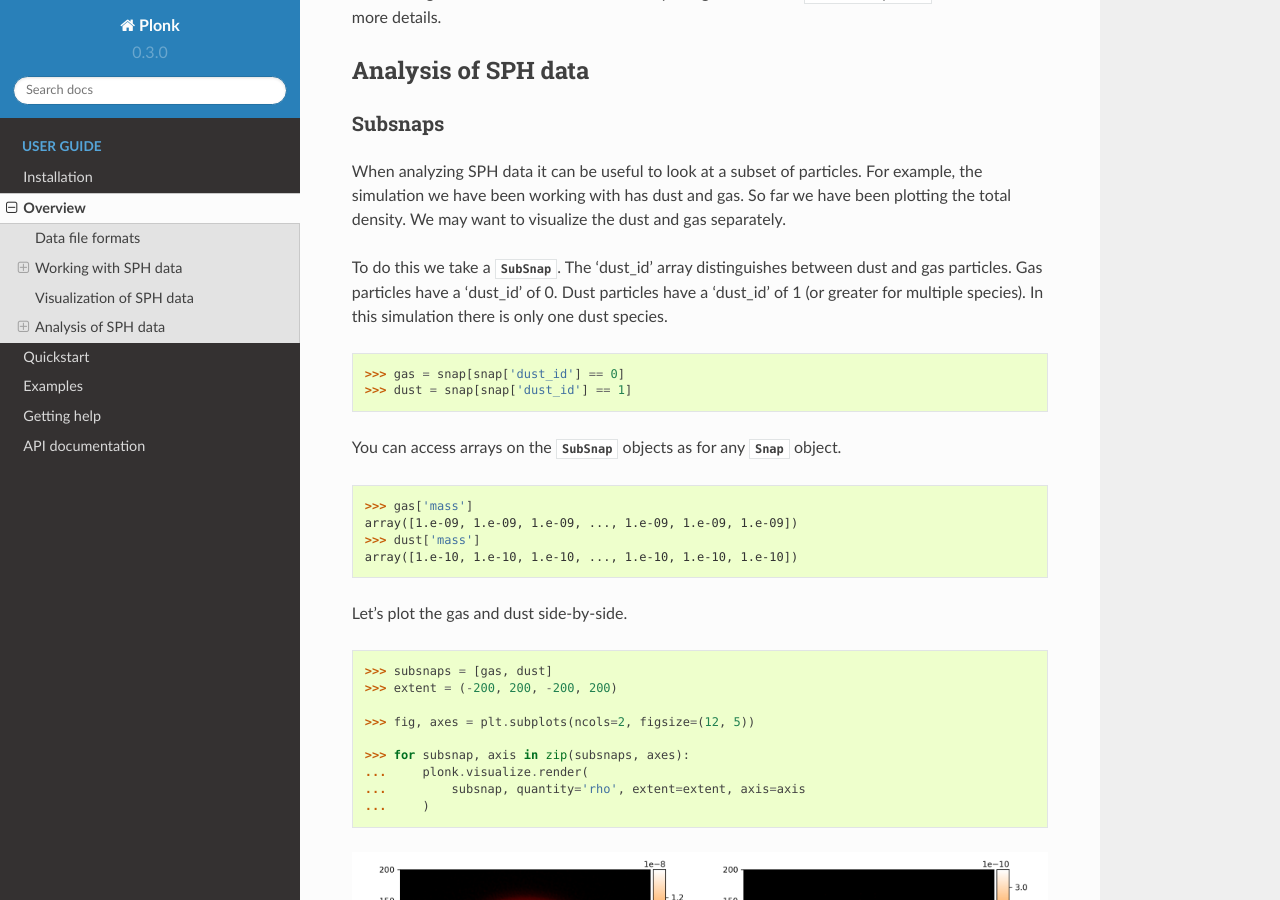
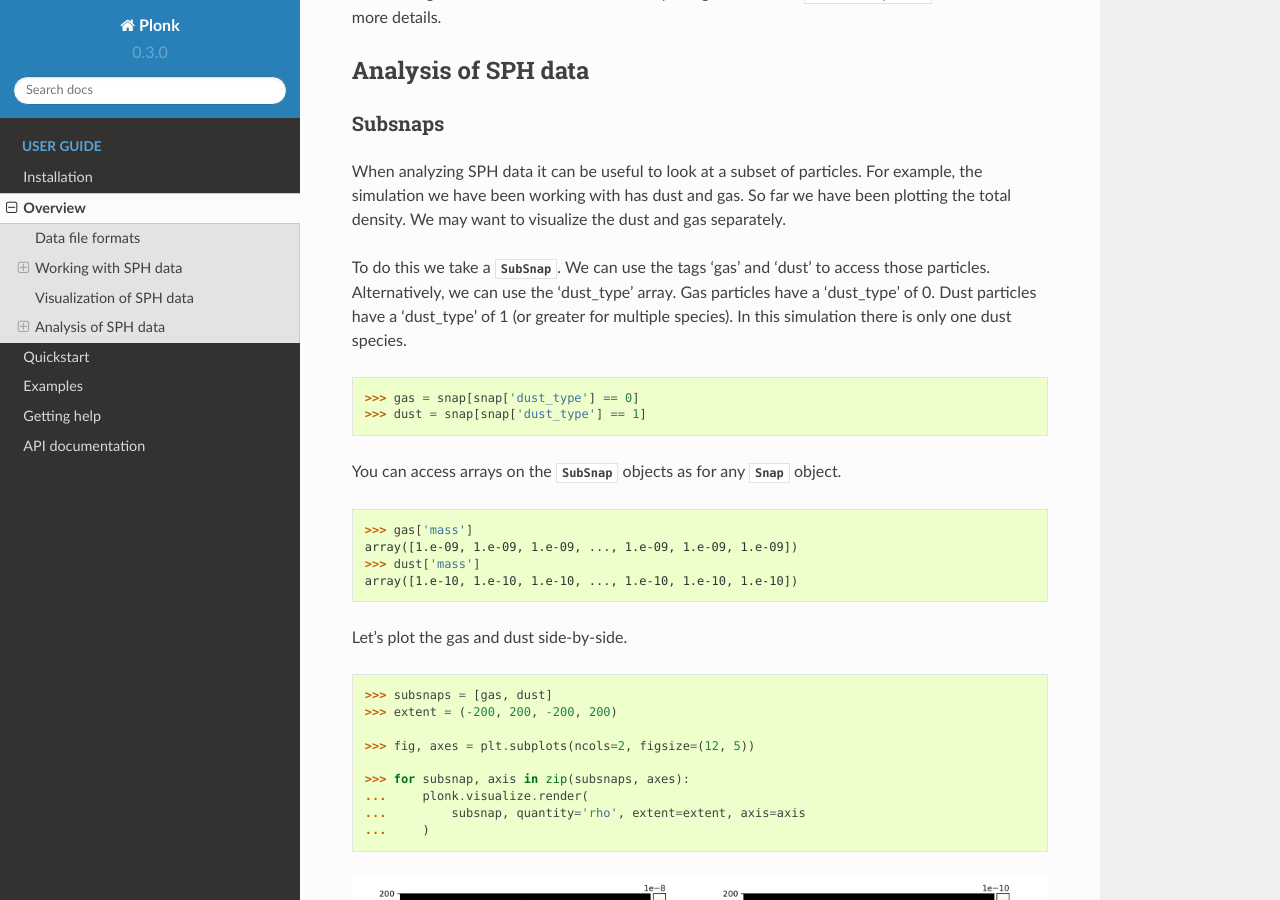
Before and after one commit to dmentipl/plonk, a Sphinx documentation site: the page built from docs/source/overview.rst, in a window 1280 px wide and 900 px high, scrolled down 6870 px. Built offline with Sphinx 7.4.7 and the Read the Docs theme 2.0.0, drawn with Linux system fonts in a browser that asks for light colours; formulas are drawn with MathJax 3; some of the changed text lies outside the part shown.

Commit message:
Fix documentation for previous commit

```diff
--- a/docs/source/examples.rst
+++ b/docs/source/examples.rst
@@ -74,8 +74,8 @@ Plot dust and gas side-by-side.
     >>> snap = plonk.load_snap('disc_00030.h5')
 
     # Specify dust and gas subsnaps
-    >>> gas = snap[snap['dust_id'] == 0]
-    >>> dust = snap[snap['dust_id'] == 1]
+    >>> gas = snap['gas']
+    >>> dust = snap['dust']
     >>> extent = (-150, 150, -150, 150)
 
     # Make plot
--- a/docs/source/overview.rst
+++ b/docs/source/overview.rst
@@ -89,7 +89,7 @@ To see what arrays are loaded into memory you can use the
 .. code-block:: pycon
 
     >>> snap.loaded_arrays()
-    ('id', 'position')
+    ('position', 'type')
 
 Use :py:meth:`available_arrays` to see what arrays are available.
 
@@ -99,13 +99,13 @@ Use :py:meth:`available_arrays` to see what arrays are available.
     ('density',
     'divv',
     'dt',
-    'dust_id',
+    'dust_type',
     'dustfrac',
-    'id',
     'mass',
     'position',
     'smooth',
     'tstop',
+    'type',
     'velocity')
 
 You can also define your own alias to access arrays. For example, if you prefer
@@ -311,15 +311,16 @@ example, the simulation we have been working with has dust and gas. So far we
 have been plotting the total density. We may want to visualize the dust and gas
 separately.
 
-To do this we take a :py:class:`SubSnap`. The 'dust_id' array distinguishes
-between dust and gas particles. Gas particles have a 'dust_id' of 0. Dust
-particles have a 'dust_id' of 1 (or greater for multiple species). In this
-simulation there is only one dust species.
+To do this we take a :py:class:`SubSnap`. We can use the tags 'gas' and 'dust'
+to access those particles. Alternatively, we can use the 'dust_type' array. Gas
+particles have a 'dust_type' of 0. Dust particles have a 'dust_type' of 1 (or
+greater for multiple species). In this simulation there is only one dust
+species.
 
 .. code-block:: pycon
 
-    >>> gas = snap[snap['dust_id'] == 0]
-    >>> dust = snap[snap['dust_id'] == 1]
+    >>> gas = snap[snap['dust_type'] == 0]
+    >>> dust = snap[snap['dust_type'] == 1]
 
 You can access arrays on the :py:class:`SubSnap` objects as for any
 :py:class:`Snap` object.
```
